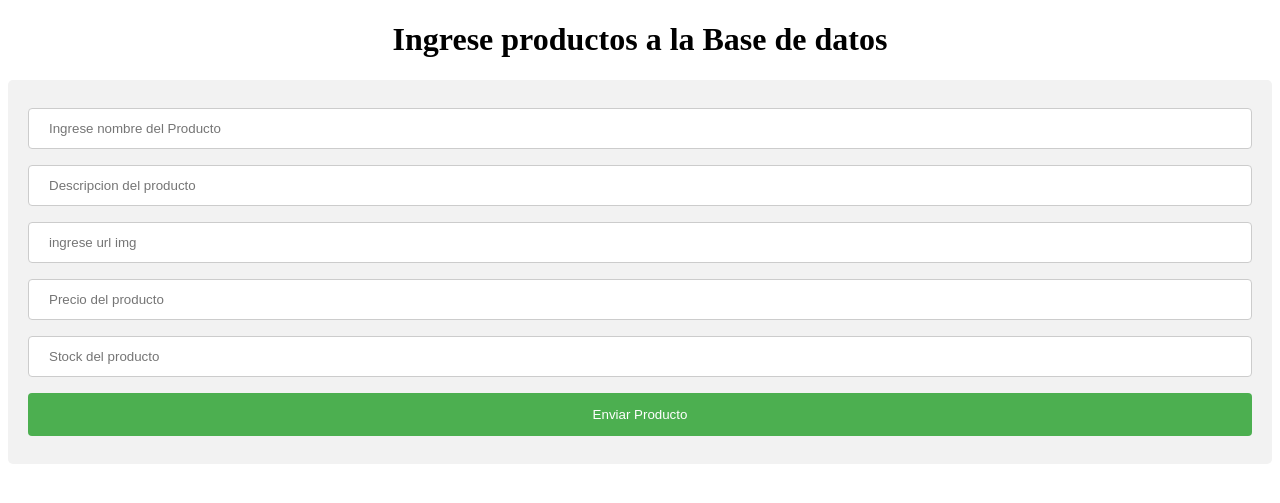
After one commit to tobiax100/pgrMarket, a PHP site: page /agregarDB/sendProductosform.php in a window 1280 px wide. The commit adds this page. Shown: the top 503 px of the page. Run offline with PHP 8.4, Linux system fonts and the light colour scheme.

Commit message:
otro cambio xd

```diff
--- /dev/null
+++ b/agregarDB/sendProductosform.php
@@ -0,0 +1,77 @@
+<!DOCTYPE html>
+<html lang="en">
+<head>
+    <meta charset="UTF-8">
+    <meta name="viewport" content="width=device-width, initial-scale=1.0">
+    <title>Base de datos</title>
+</head>
+<style>
+h1{
+display: block;
+  text-align: center;
+  font-size: 2em;
+  margin-top: 0.67em;
+  margin-bottom: 0.67em;
+  margin-left: 0;
+  margin-right: 0;
+  font-weight: bold;
+}
+
+
+input[type=text], select {
+  width: 100%;
+  padding: 12px 20px;
+  margin: 8px 0;
+  display: inline-block;
+  border: 1px solid #ccc;
+  border-radius: 4px;
+  box-sizing: border-box;
+}
+
+input[type=number],select{
+    width: 100%;
+  padding: 12px 20px;
+  margin: 8px 0;
+  display: inline-block;
+  border: 1px solid #ccc;
+  border-radius: 4px;
+  box-sizing: border-box;
+}
+
+input[type=submit] {
+  width: 100%;
+  background-color: #4CAF50;
+  color: white;
+  padding: 14px 20px;
+  margin: 8px 0;
+  border: none;
+  border-radius: 4px;
+  cursor: pointer;
+}
+
+input[type=submit]:hover {
+  background-color: #45a049;
+}
+
+div {
+  border-radius: 5px;
+  background-color: #f2f2f2;
+  padding: 20px;
+}
+
+</style>
+<body>
+    <h1>Ingrese productos a la Base de datos</h1>
+   <div>
+        <form method="post" action="sendProductos.php">
+                <input type="text" name="name" placeholder="Ingrese nombre del Producto">
+                <input type="text" name="descripcion" placeholder="Descripcion del producto">
+                <input type="text" name="imagen" placeholder="ingrese url img">
+                <input type="number" name="precio" placeholder="Precio del producto">
+                <input type="number" name="cantidad" placeholder="Stock del producto">
+                <input type="submit" name="enviar" value="Enviar Producto">
+        </form>
+   </div>
+
+</body>
+</html>
--- a/carrito.php
+++ b/carrito.php
@@ -3,12 +3,12 @@
 <head>
     <meta charset="UTF-8">
     <meta name="viewport" content="width=device-width, initial-scale=1.0">
-    <link rel="stylesheet" href="carrito.css"> <!-- Enlace a tus estilos -->
+    <link rel="stylesheet" href="./css/carrito.css"> <!-- Enlace a tus estilos -->
     <title>Carrito de Compras</title>
 </head>
 <body>
     <header>
-        <h1 style="text-align: center;">Carrito de Compras</h1>
+        <h1>Carrito de Compras</h1>
     </header>
     <main>
         <table id="lista-carrito" class="u-full-width">
--- a/categorias.php
+++ b/categorias.php
@@ -2,7 +2,7 @@
 
 $conexion = new mysqli('localhost','root','messi','marketdb');
 $id_categoria = 1;
-$query = $conexion->prepare("SELECT nombre_producto, precio, img_producto
+$query = $conexion->prepare("SELECT nombre_producto,productos.descripcion,precio, img_producto
                              FROM productos
                              INNER JOIN categorias
                              ON productos.id_categoria = categorias.id_categoria
@@ -10,6 +10,7 @@ $query = $conexion->prepare("SELECT nombre_producto, precio, img_producto
 $query->bind_param("i", $id_categoria);
 $query->execute();
 
+$result=$query->get_result();
 
 while ($row = $result->fetch_assoc()) {
     echo "<div class='card'>";
@@ -22,4 +23,6 @@ while ($row = $result->fetch_assoc()) {
     echo "</div>";
 }
 
+$query->close();
+$conexion->close();
 ?>
--- a/css/carrito.css
+++ b/css/carrito.css
@@ -1,3 +1,9 @@
+h1{
+    text-align: center;
+    background: linear-gradient(to right ,#30cfD0 0%, #330867);
+    background-clip: text;
+    color: transparent;
+}
 
 #carrito {
     width: 100%;
--- a/css/styles.css
+++ b/css/styles.css
@@ -368,7 +368,7 @@ header ul li a {
 .tu-equipo {
     width: 100%;
     height: 70vh;
-    background-image: url('img/correnikexd.webp');
+    background-image: url('/img/correnikexd.webp');
     background-size: contain;
     background-repeat: no-repeat;
     background-position: center;
```
Also changed, not shown: agregarDB/sendProductos.php (added, +49 -0 lines), index.php (+3 -8 lines).
